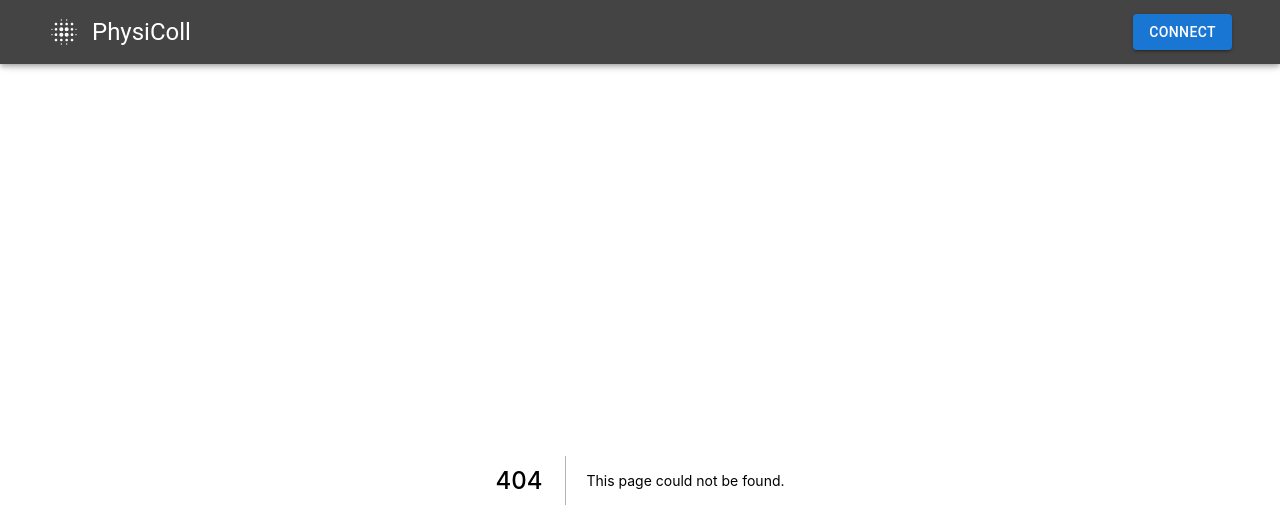
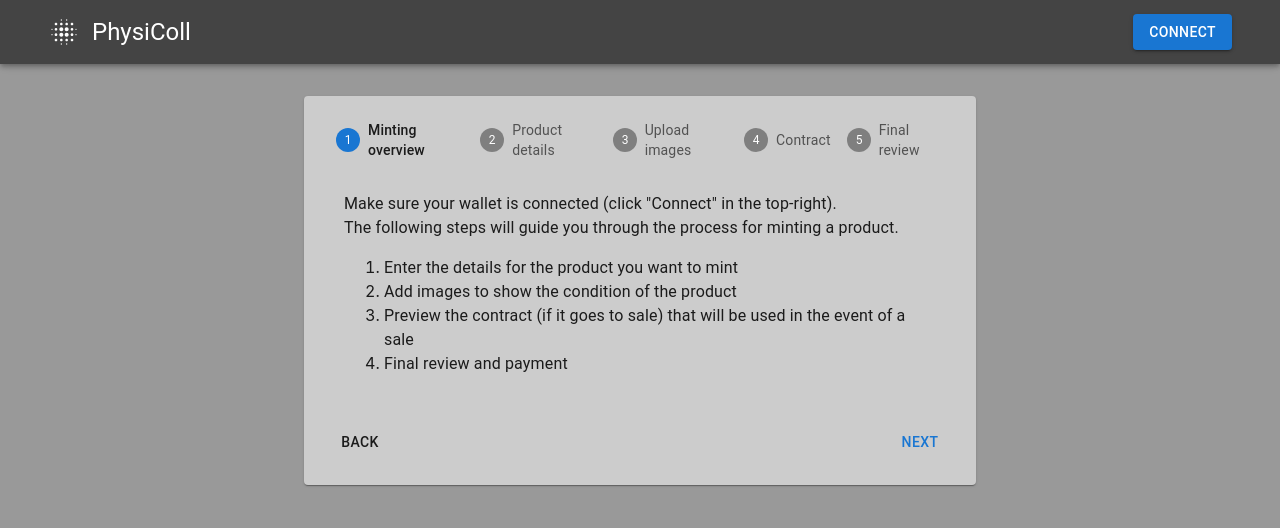
Before and after one commit to HenricoW/PhysiColl-hedera, a Next.js app: page /newmint in a window 1280 px wide. Before the commit this address had no page. Shown: the top 528 px of the page. Built offline with nearby package versions, Linux system fonts and the light colour scheme.

Commit message:
feat: new mint page - first steps

```diff
--- /dev/null
+++ b/pages/newmint.tsx
@@ -0,0 +1,230 @@
+import { ReactNode, useState } from "react";
+import { Box, Button, Card, FormControl, InputAdornment, InputLabel, OutlinedInput } from "@mui/material";
+import { Step, StepLabel, Stepper, TextField, Typography } from "@mui/material";
+
+// temp
+const walletAddr = "";
+// end temp
+
+const NewMint = () => {
+  const [activeStep, setActiveStep] = useState(0);
+  const [fileName, setFileName] = useState("");
+  const [uploadResponse, setUploadResponse] = useState("");
+
+  const stepContent = [
+    {
+      label: "Minting overview",
+      body: (
+        <>
+          <Typography>Make sure your wallet is connected (click &quot;Connect&quot; in the top-right).</Typography>
+          <Typography>The following steps will guide you through the process for minting a product.</Typography>
+          <ol>
+            <li>
+              <Typography>Enter the details for the product you want to mint</Typography>
+            </li>
+            <li>
+              <Typography>Add images to show the condition of the product</Typography>
+            </li>
+            <li>
+              <Typography>
+                Preview the contract (if it goes to sale) that will be used in the event of a sale
+              </Typography>
+            </li>
+            <li>
+              <Typography>Final review and payment</Typography>
+            </li>
+          </ol>
+        </>
+      ),
+    },
+    {
+      label: "Product details",
+      body: (
+        <>
+          <Typography sx={{ mt: "2.5em" }}>Please enter as much detail about the product as possible</Typography>
+          <TextField sx={{ mt: "1em" }} fullWidth label="Title" variant="outlined" required />
+          <Box display="flex" gap="1em">
+            <TextField
+              sx={{ mt: "1em" }}
+              fullWidth
+              label="Brand"
+              variant="outlined"
+              placeholder="Eg: Samsung"
+              required
+            />
+            <TextField
+              sx={{ mt: "1em" }}
+              fullWidth
+              label="Model Name"
+              variant="outlined"
+              placeholder="Eg: Galaxy S20"
+              required
+            />
+          </Box>
+          <Box display="flex" gap="1em">
+            <TextField
+              sx={{ mt: "1em" }}
+              fullWidth
+              label="Model Number"
+              variant="outlined"
+              placeholder="Eg: GHX9750i-B"
+              required
+            />
+            <TextField sx={{ mt: "1em" }} type="number" label="Model Year" variant="outlined" required />
+            {/* <input type="number" min={1900} max={2022}></input> */}
+            <TextField sx={{ mt: "1em" }} type="number" label="Serial Number" variant="outlined" />
+          </Box>
+          <TextField
+            sx={{ mt: "1em" }}
+            fullWidth
+            disabled
+            label="Your wallet address"
+            variant="outlined"
+            value={walletAddr ? "" : "Please connect"}
+          />
+          <Box display="flex" gap="1em" alignItems="center" mt=".5em">
+            <Typography m=".5em 0 0 auto">Requested value: </Typography>
+            <FormControl sx={{ mt: ".5em", width: "12em" }}>
+              <InputLabel htmlFor="reqAmount">Amount</InputLabel>
+              <OutlinedInput
+                id="reqAmount"
+                type="number"
+                startAdornment={<InputAdornment position="start">$</InputAdornment>}
+                label="Amount"
+                required
+              />
+            </FormControl>
+          </Box>
+          <Typography textAlign="right" color="text.secondary">
+            Min. backing value: $ 2800
+          </Typography>
+          <TextField sx={{ mt: "1em" }} fullWidth label="Product description" multiline rows={4} required />
+        </>
+      ),
+    },
+    {
+      label: "Upload images",
+      body: (
+        <>
+          <Typography mt="1em">Select (an) image file(s)</Typography>
+          {uploadResponse ? (
+            <Box height="6em" display="flex" alignItems="center">
+              <Typography m="0 auto" color="success.main" variant="h5">
+                {uploadResponse}
+              </Typography>
+            </Box>
+          ) : (
+            <form onSubmit={() => {}}>
+              <label htmlFor="upload-btn" style={{ textAlign: "center" }}>
+                <input
+                  type="file"
+                  accept="image/*"
+                  id="upload-btn"
+                  name="upload"
+                  onChange={(e) => setFileName(e.target.files?.[0].name ?? "")}
+                  style={{ display: "none" }}
+                />
+                <Button
+                  variant="outlined"
+                  component="span"
+                  sx={{ display: "block", width: "fit-content", margin: "1em auto 2em" }}
+                >
+                  Choose Image
+                </Button>
+              </label>
+              {fileName ? (
+                <Typography align="center" m="1em 0 .5em">
+                  {fileName}
+                </Typography>
+              ) : null}
+              <Button type="submit" variant="outlined" color="success" sx={{ display: "block", m: "0 auto 2em" }}>
+                Upload
+              </Button>
+            </form>
+          )}
+        </>
+      ),
+    },
+    {
+      label: "Contract",
+      body: (
+        <>
+          <Typography>Make sure your wallet is connected (click &quot;Connect&quot; in the top-right).</Typography>
+          <Typography>The following steps will guide you through the process for minting a product.</Typography>
+        </>
+      ),
+    },
+    {
+      label: "Final review",
+      body: (
+        <>
+          <Typography>Make sure your wallet is connected (click &quot;Connect&quot; in the top-right).</Typography>
+          <Typography>The following steps will guide you through the process for minting a product.</Typography>
+        </>
+      ),
+    },
+  ];
+
+  return (
+    <Card
+      sx={{
+        p: "1.5em",
+        m: "1em auto",
+        backgroundColor: "#ccc",
+        width: "60%",
+      }}
+    >
+      <Box sx={{ width: "100%" }}>
+        <Stepper activeStep={activeStep}>
+          {stepContent.map((step) => {
+            const stepProps: { completed?: boolean } = {};
+            const labelProps: {
+              optional?: ReactNode;
+            } = {};
+            return (
+              <Step key={step.label} {...stepProps}>
+                <StepLabel {...labelProps}>{step.label}</StepLabel>
+              </Step>
+            );
+          })}
+        </Stepper>
+
+        {activeStep !== stepContent.length ? (
+          <>
+            {/* Body */}
+            <Box m="2em 1em">{stepContent[activeStep].body}</Box>
+
+            {/* Buttons */}
+            <Box sx={{ display: "flex", flexDirection: "row", pt: 2 }}>
+              <Button color="inherit" onClick={() => setActiveStep((step) => step - 1)} sx={{ mr: 1 }}>
+                Back
+              </Button>
+              <Box sx={{ flex: "1 1 auto" }} />
+              <Button onClick={() => setActiveStep((step) => step + 1)}>
+                {activeStep === stepContent.length - 1 ? "Finish" : "Next"}
+              </Button>
+            </Box>
+          </>
+        ) : (
+          <>
+            {/* Body */}
+            <Typography sx={{ mt: 2, mb: 1 }}>All steps completed - you&apos;re finished</Typography>
+            {/* TODO: Add link to final contract upload location */}
+            {/* TODO: Link to go back to Dashboard OR view product listings */}
+
+            {/* Buttons */}
+            <Box sx={{ display: "flex", flexDirection: "row", pt: 2 }}>
+              <Button color="inherit" onClick={() => setActiveStep((step) => step - 1)} sx={{ mr: 1 }}>
+                Back
+              </Button>
+              <Box sx={{ flex: "1 1 auto" }} />
+              <Button onClick={() => setActiveStep(0)}>Reset</Button>
+            </Box>
+          </>
+        )}
+      </Box>
+    </Card>
+  );
+};
+
+export default NewMint;
```
